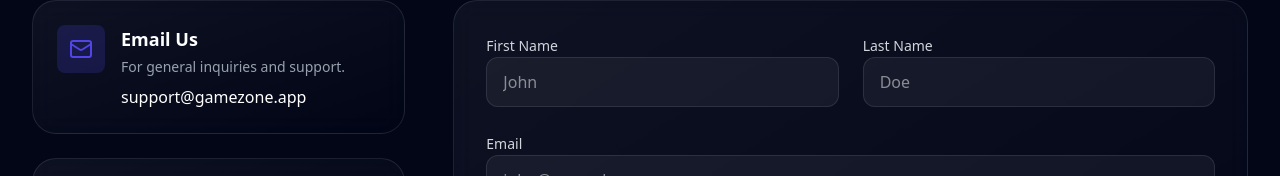
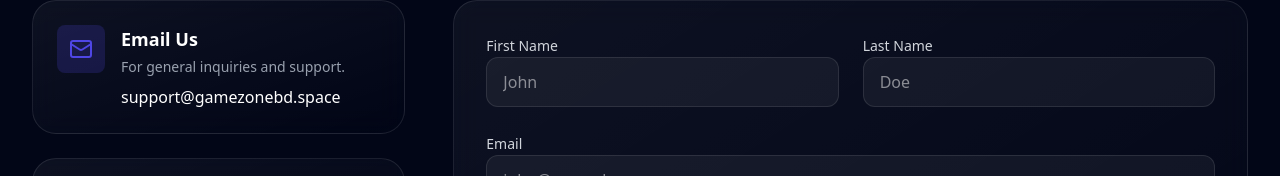
Before and after one commit to jibonhossen/web-game-zone, a Next.js app: page /contact in a window 1280 px wide. Shown: the part 368-544 px from the top of the page. Built offline with nearby package versions, Linux system fonts and the light colour scheme.

Commit message:
change mail

```diff
--- a/src/app/contact/page.tsx
+++ b/src/app/contact/page.tsx
@@ -26,7 +26,7 @@ export default function Contact() {
                             <div>
                                 <h3 className="font-bold text-lg mb-1">Email Us</h3>
                                 <p className="text-gray-400 text-sm mb-2">For general inquiries and support.</p>
-                                <a href="mailto:support@gamezonebd.space" className="text-white hover:text-primary transition-colors">support@gamezone.app</a>
+                                <a href="mailto:support@gamezonebd.space" className="text-white hover:text-primary transition-colors">support@gamezonebd.space</a>
                             </div>
                         </Card>
 
```
